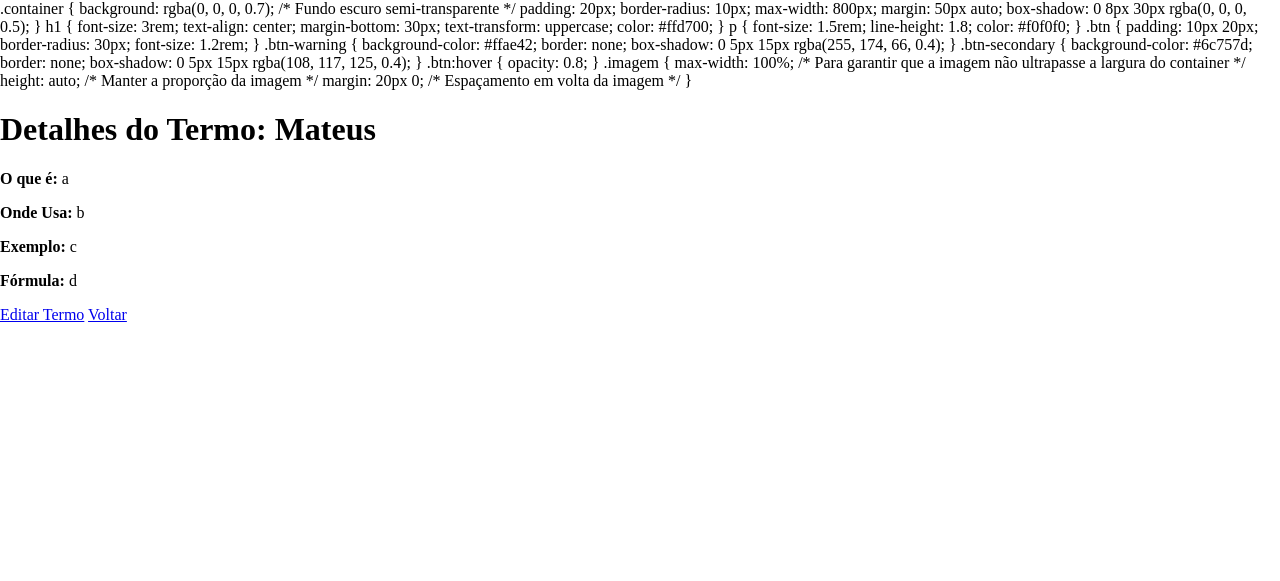
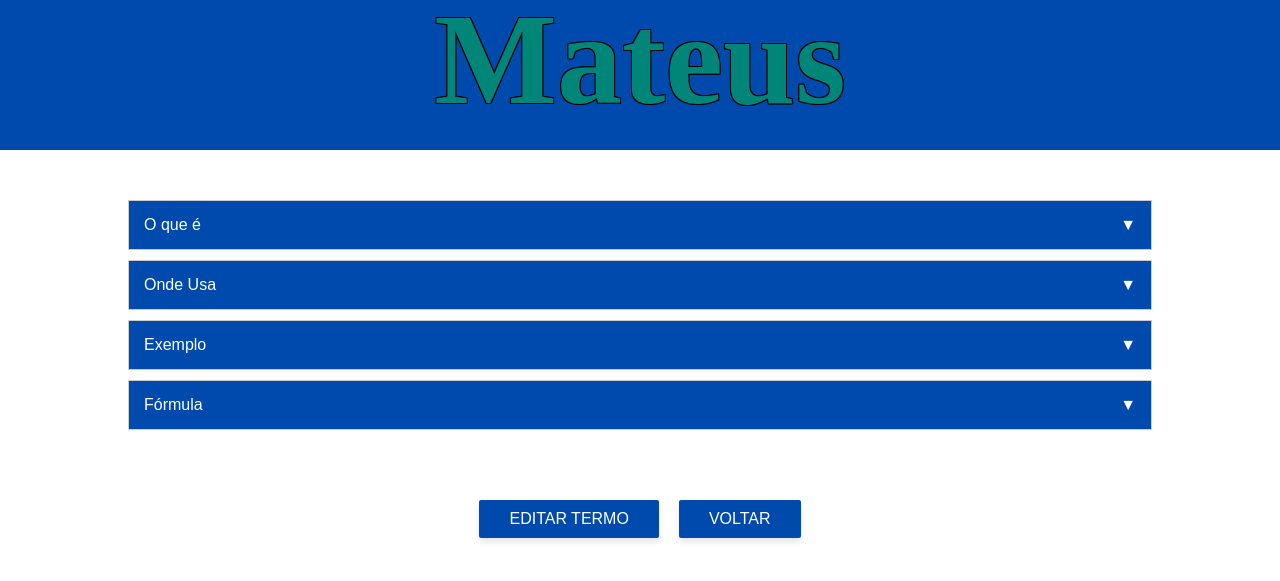
Before and after one commit to mateusoliiveiira/trabalho-finall, a PHP site: page /detalhes_termo.php?id=32 in a window 1280 px wide. Shown: the top 581 px of the page. Run offline with PHP 8.4, Linux system fonts and the light colour scheme; a user stored in the database is signed in; data comes from the database, SQL or seed files in the repository.

Commit message:
detalhe adm

```diff
--- a/exatas/php/detalhes_termo.php
+++ b/exatas/php/detalhes_termo.php
@@ -39,74 +39,42 @@ if ($termo_id) {
     <link rel="stylesheet" href="../css/lista.css">
 </head>
 <body>
+<header>
+        <h1><?php echo htmlspecialchars($termo['nome']); ?></h1></header>
 
-        .container {
-            background: rgba(0, 0, 0, 0.7); /* Fundo escuro semi-transparente */
-            padding: 20px;
-            border-radius: 10px;
-            max-width: 800px;
-            margin: 50px auto;
-            box-shadow: 0 8px 30px rgba(0, 0, 0, 0.5);
-        }
+        <div class="accordion">
+            <div class="accordion-item">
+                <button class="accordion-header">O que é</button>
+                <div class="accordion-content">
+                    <p><?php echo htmlspecialchars($termo['oquee']); ?></p>
+                </div>
+            </div>
 
-        h1 {
-            font-size: 3rem;
-            text-align: center;
-            margin-bottom: 30px;
-            text-transform: uppercase;
-            color: #ffd700;
-        }
+            <div class="accordion-item">
+                <button class="accordion-header">Onde Usa</button>
+                <div class="accordion-content">
+                    <p><?php echo htmlspecialchars($termo['ondeusa']); ?></p>
+                </div>
+            </div>
 
-        p {
-            font-size: 1.5rem;
-            line-height: 1.8;
-            color: #f0f0f0;
-        }
+            <div class="accordion-item">
+                <button class="accordion-header">Exemplo</button>
+                <div class="accordion-content">
+                    <p><?php echo htmlspecialchars($termo['exemplo']); ?></p>
+                </div>
+            </div>
 
-        .btn {
-            padding: 10px 20px;
-            border-radius: 30px;
-            font-size: 1.2rem;
-        }
-
-        .btn-warning {
-            background-color: #ffae42;
-            border: none;
-            box-shadow: 0 5px 15px rgba(255, 174, 66, 0.4);
-        }
-
-        .btn-secondary {
-            background-color: #6c757d;
-            border: none;
-            box-shadow: 0 5px 15px rgba(108, 117, 125, 0.4);
-        }
-
-        .btn:hover {
-            opacity: 0.8;
-        }
-
-        .imagem {
-            max-width: 100%; /* Para garantir que a imagem não ultrapasse a largura do container */
-            height: auto; /* Manter a proporção da imagem */
-            margin: 20px 0; /* Espaçamento em volta da imagem */
-        }
-</style>
-    <div class="container">
-        <h1>Detalhes do Termo: <?php echo htmlspecialchars($termo['nome']); ?></h1>
-        <p><strong>O que é:</strong> <?php echo htmlspecialchars($termo['oquee']); ?></p>
-        <p><strong>Onde Usa:</strong> <?php echo htmlspecialchars($termo['ondeusa']); ?></p>
-        <p><strong>Exemplo:</strong> <?php echo htmlspecialchars($termo['exemplo']); ?></p>
-        <p><strong>Fórmula:</strong> <?php echo htmlspecialchars($termo['formula']); ?></p>
-
-        <!-- Exibir a imagem, se existir -->
-        <?php if (!empty($termo['imagem'])): ?>
-            <img src="<?php echo htmlspecialchars($termo['imagem']); ?>" alt="Imagem de <?php echo htmlspecialchars($termo['nome']); ?>" class="imagem">
-        <?php endif; ?>
-
-        <a href="editar_termo.php?id=<?php echo $termo['id']; ?>" class="btn btn-warning">Editar Termo</a>
-        <a href="materia.php?id=<?php echo $termo['materia_id']; ?>" class="btn btn-secondary">Voltar</a>
+            <div class="accordion-item">
+                <button class="accordion-header">Fórmula</button>
+                <div class="accordion-content">
+                    <p><?php echo htmlspecialchars($termo['formula']); ?></p>
+                </div>
+            </div>
+        </div>
+        <div class="container-botao-materia">
+        <button class="botao-materia"> <a href="editar_termo.php?id=<?php echo $termo['id']; ?>" class="btn btn-warning">Editar Termo</a></button>
+        <button class="botao-voltar"><a href="materia.php?id=<?php echo $termo['materia_id']; ?>" class="btn btn-secondary">Voltar</a></button>
     </div>
-
     <script src="../js/scriptlista.js"></script>
 </body>
 </html>
```
Also changed, not shown: exatas/php/admin.php (added, +201 -0 lines).
